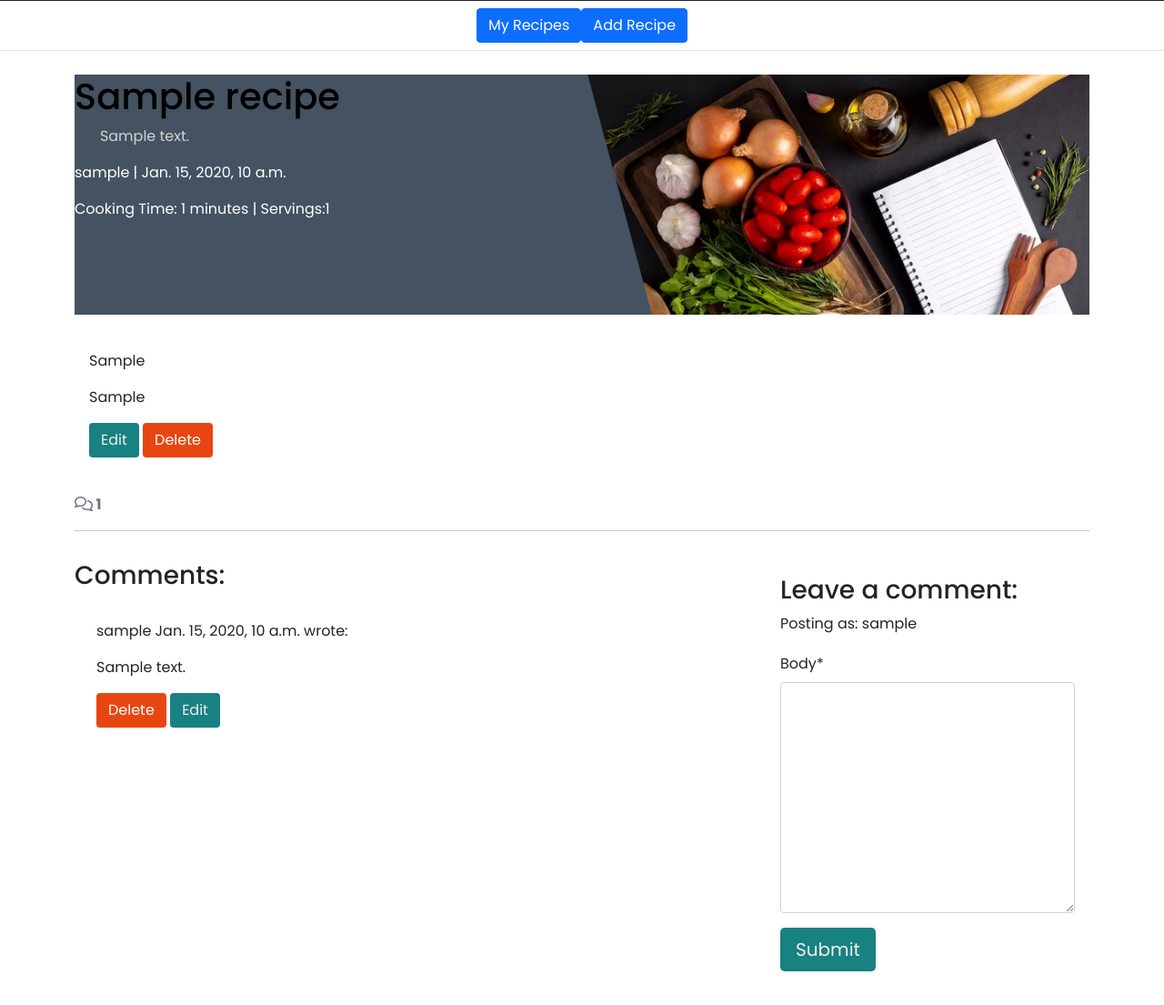
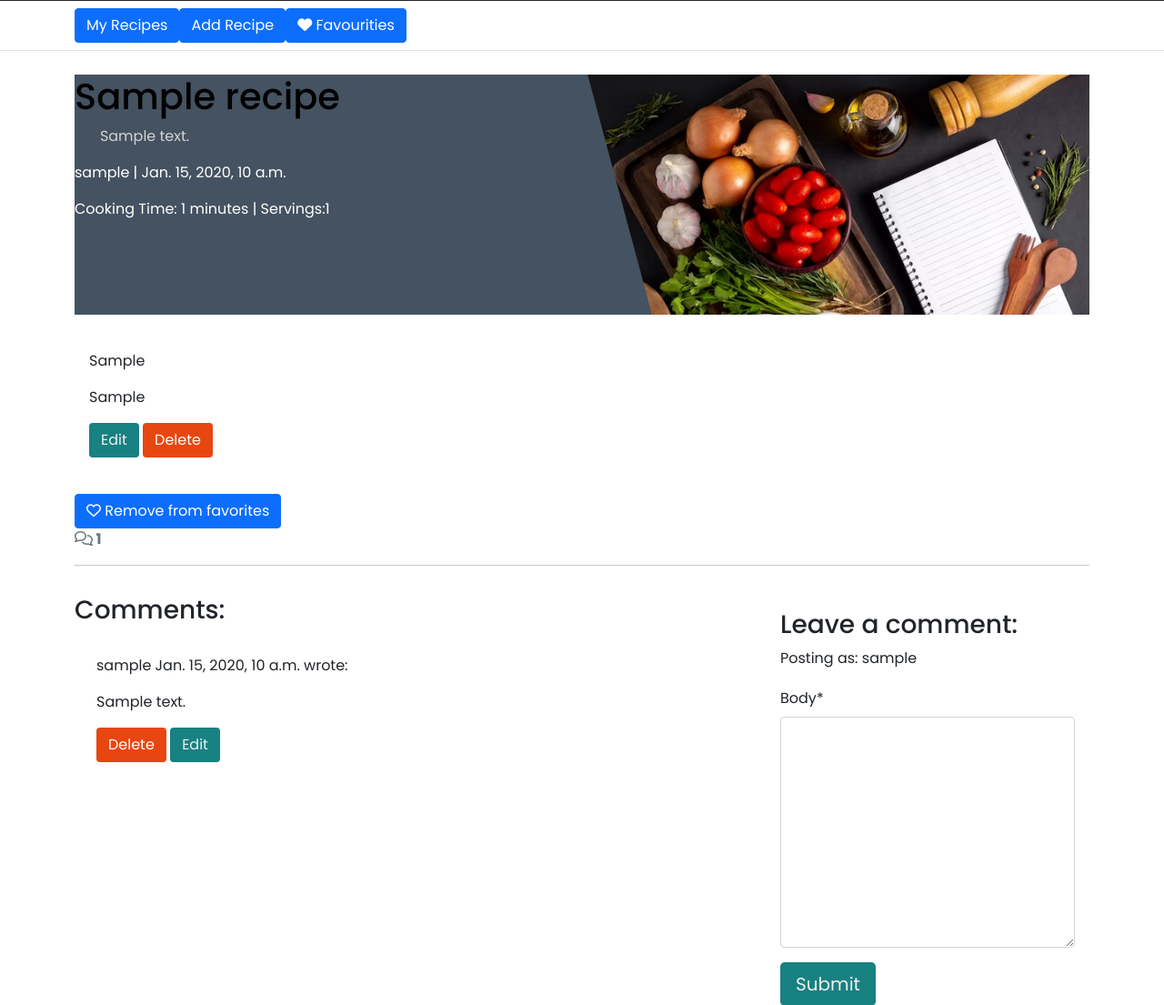
Before and after one commit to MartsyniukOlena/recipes-website, a Django app: a page that uses templates/base.html in a window 1280 px wide. Shown: the part 95-1200 px from the top of the page at 91% size. Run offline with Django 4.2, Linux system fonts and the light colour scheme; a user stored in the database is signed in; tables that the repository leaves empty hold one stand-in row (values such as "Sample post"); some libraries are stand-ins or nearby versions.

Commit message:
Add code to save and remove recipes from favourities

```diff
--- a/recipes/models.py
+++ b/recipes/models.py
@@ -18,8 +18,7 @@ class Recipe(models.Model):
     updated_on = models.DateTimeField(auto_now=True, verbose_name='Updated On')
     servings  = models.PositiveIntegerField(help_text='Number of servings', default=0, verbose_name='Servings')
     is_featured = models.BooleanField(default=False)
-    favourites = models.ManyToManyField(
-        User, related_name='favourite', default=None, blank=True)
+    favourites = models.ManyToManyField(User, related_name='favourite', blank=True, default=None)
 
     class Meta:
         ordering = ["-created_on"]
--- a/recipes/templates/recipes/recipe_detail.html
+++ b/recipes/templates/recipes/recipe_detail.html
@@ -41,6 +41,14 @@
             </div>
         </div>
     </div>
+
+    {% if request.user.is_authenticated %}
+    {% if is_favorite %}
+        <button class="btn btn-primary" id="remove-from-favorites-btn" data-slug="{{ recipe.slug }}"><i class="fa-regular fa-heart"></i> Remove from favorites</button>
+    {% else %}
+        <button class="btn btn-primary" id="add-to-favorites-btn" data-slug="{{ recipe.slug }}"><i class="fa-regular fa-heart"></i> Add to favorites</button>
+    {% endif %}
+    {% endif %}
 
 <!-- Displaying count of comments -->
    <div class="row">
--- a/recipes/urls.py
+++ b/recipes/urls.py
@@ -1,8 +1,12 @@
 from . import views
 from django.urls import path
+from .views import add_to_favorites
 
 urlpatterns = [
     path('add_recipe/', views.add_recipe, name='add_recipe'),
+    path('add-to-favorites/<slug:slug>/', views.add_to_favorites, name='add_to_favorites'),
+    path('favorite-recipes/', views.favorite_recipes, name='favorite_recipes'),
+    path('remove-from-favorites/<slug:slug>/', views.remove_from_favorites, name='remove_from_favorites'),
     path('recipes/', views.RecipeList.as_view(), name='recipes_list'),
     path('my_recipes/', views.my_recipe_list, name='my_recipe_list'),
     path('search/', views.search_results, name='search_results'),
--- a/recipes/views.py
+++ b/recipes/views.py
@@ -2,7 +2,7 @@ from django.shortcuts import render, get_object_or_404, redirect, reverse
 from django.views import generic
 from django.contrib import messages
 from django.utils.text import slugify
-from django.http import HttpResponseRedirect
+from django.http import HttpResponseRedirect, JsonResponse
 from django.db.models import Q
 from .models import Recipe, Comment
 from .forms import CommentForm, RecipeForm, SearchForm
@@ -36,6 +36,10 @@ def recipe_detail(request, slug):
     if recipe.status == 0 and recipe.author != request.user:
         return render(request, 'recipes/my_recipe_list.html', {'recipe': recipe})
 
+    is_favorite = False
+    if request.user.is_authenticated:
+        is_favorite = request.user.favourite.filter(slug=recipe.slug).exists()
+
     comments = recipe.comments.all().order_by("-created_on")
     comment_count = recipe.comments.filter(approved=True).count()
 
@@ -61,6 +65,7 @@ def recipe_detail(request, slug):
         "comments": comments,
         "comment_count": comment_count,
         "comment_form": comment_form,
+        'is_favorite': is_favorite,
         },
 
     )
@@ -214,3 +219,32 @@ def search_results(request):
     query = request.GET.get('q')
     recipes = Recipe.objects.filter(Q(title__icontains=query) | Q(ingredients__icontains=query))
     return render(request, 'recipes/search_results.html', {'recipes': recipes})
+
+
+def favorite_recipes(request):
+    favorite_recipes = request.user.favourite.all()
+    return render(request, 'recipes/favorite_recipes.html', {'favorite_recipes': favorite_recipes})
+
+
+def add_to_favorites(request, slug):
+    recipe = get_object_or_404(Recipe, slug=slug)
+
+    if request.user.favourite.filter(slug=slug).exists():
+        message = "Recipe already in favorites"
+    else:
+        request.user.favourite.add(recipe)
+        message = "Recipe added to favorites"
+
+    return JsonResponse({'message': message})
+
+
+def remove_from_favorites(request, slug):
+    recipe = get_object_or_404(Recipe, slug=slug)
+
+    if request.user.favourite.filter(slug=slug).exists():
+        request.user.favourite.remove(recipe)
+        message = "Recipe removed from favorites"
+    else:
+        message = "Recipe is not in favorites"
+
+    return JsonResponse({'message': message})
--- a/static/js/recipes.js
+++ b/static/js/recipes.js
@@ -0,0 +1,42 @@
+document.addEventListener('DOMContentLoaded', function() {
+    const addToFavoritesBtn = document.getElementById('add-to-favorites-btn');
+    const removeFromFavoritesBtn = document.getElementById('remove-from-favorites-btn');
+
+    function handleAddToFavorites(slug) {
+        fetch(`/add-to-favorites/${slug}/`)
+            .then(response => response.json())
+            .then(data => {
+                alert(data.message); // You can handle success message in a better way
+                location.reload(); // Reload the page
+            })
+            .catch(error => {
+                console.error('Error:', error);
+            });
+    }
+
+    function handleRemoveFromFavorites(slug) {
+        fetch(`/remove-from-favorites/${slug}/`)
+            .then(response => response.json())
+            .then(data => {
+                alert(data.message); // You can handle success message in a better way
+                location.reload(); // Reload the page
+            })
+            .catch(error => {
+                console.error('Error:', error);
+            });
+    }
+
+    if (addToFavoritesBtn) {
+        addToFavoritesBtn.addEventListener('click', function() {
+            const slug = addToFavoritesBtn.getAttribute('data-slug');
+            handleAddToFavorites(slug);
+        });
+    }
+
+    if (removeFromFavoritesBtn) {
+        removeFromFavoritesBtn.addEventListener('click', function() {
+            const slug = removeFromFavoritesBtn.getAttribute('data-slug');
+            handleRemoveFromFavorites(slug);
+        });
+    }
+});
--- a/templates/base.html
+++ b/templates/base.html
@@ -96,14 +96,19 @@
         </nav>
         {% if user.is_authenticated %}
         <div class="px-3 py-2 border-bottom mb-3">
-            <div class="container d-flex flex-wrap justify-content-center">
-                <a href="{% url 'my_recipe_list' %}" class="btn btn-primary">My Recipes</a>
+            <div class="container d-flex justify-content-front">
+                <div class="text-end">
+                    <a href="{% url 'my_recipe_list' %}" class="btn btn-primary">My Recipes</a>
+                </div>
 
-              <div class="text-end">
-                <a href="{% url 'add_recipe' %}" class="btn btn-primary">Add Recipe</a>
-              </div>
+                <div class="text-end">
+                    <a href="{% url 'add_recipe' %}" class="btn btn-primary">Add Recipe</a>
+                </div>
+                <div class="text-end">
+                    <a href="{% url 'favorite_recipes' %}" class="btn btn-primary"><i class="fa-solid fa-heart"></i> Favourities</a>
+                </div>
             </div>
-          </div>
+        </div>
         {% endif %}
     </header>
 
@@ -149,6 +154,11 @@
         {% endblock %}
 
         {% block search %}
+        <!-- Search Goes here -->
+        {% endblock %}
+
+        {% block favourities %}
+        <!-- List of favourities Goes here -->
         {% endblock %}
 
     </main>
```
Also changed, not shown: recipes/templates/recipes/favorite_recipes.html (added, +12 -0 lines), recipes/migrations/0007_recipe_favourites.py (added).
